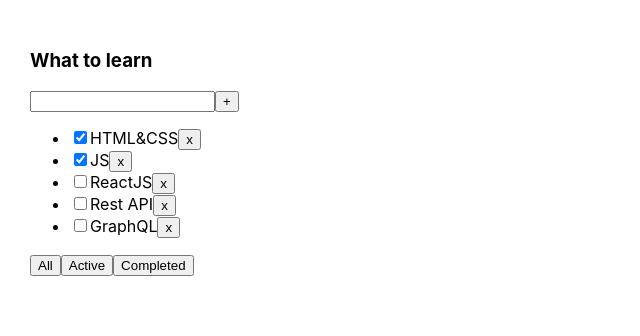
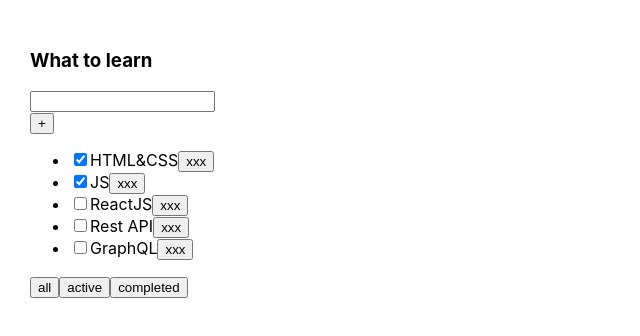
Before and after one commit to NickPaferov/todolist, a React (Create React App) app: page / in a window 1280 px wide. Shown: the top 336 px of the page, without its empty margins (0-640 px from the left). Built offline with nearby package versions, Linux system fonts and the light colour scheme.

Commit message:
step_3_additional

```diff
--- a/src/Todolist.tsx
+++ b/src/Todolist.tsx
@@ -1,5 +1,9 @@
 import React, {useState, ChangeEvent, KeyboardEvent} from 'react';
 import {FilterValuesType} from './App';
+import {Button} from "./components/Button";
+import FullInput from "./components/FullInput";
+import Input from "./components/Input";
+import NewButton from "./components/NewButton";
 
 export type TaskType = {
     id: string
@@ -13,36 +17,33 @@
     removeTask: (taskId: string) => void
     changeFilter: (value: FilterValuesType) => void
     addTask: (newTitle: string) => void
-}
+    }
 
 export function Todolist(props: PropsType) {
     let [newTitle, setNewTitle] = useState("")
+    console.log(newTitle)
 
-    const onChangeHandler = (event: ChangeEvent<HTMLInputElement>) => {
-        setNewTitle(event.currentTarget.value)
-    }
+    //
+    // const onChangeHandler = (event: ChangeEvent<HTMLInputElement>) => {
+    //     setNewTitle(event.currentTarget.value)
+    // }
 
-    const onClickAddTaskHandler = () => {
-        props.addTask(newTitle)
-        setNewTitle("")
-    }
+    // const onClickHandler = () => {
+    //     props.addTask(newTitle)
+    //     setNewTitle("")
+    // }
 
-    const onKeyPressAddTaskHandler = (event: KeyboardEvent<HTMLInputElement>) => {
-        if (event.key === "Enter") {
-            onClickAddTaskHandler()
-        }
-    }
+    // const onKeyPressHandler = (event: KeyboardEvent<HTMLInputElement>) => {
+    //     if (event.key === "Enter") {
+    //         onClickHandler()
+    //     }
+    // }
 
-    // const onClickAllHandler = () => {
-    //     props.changeFilter("all")
-    // }
-    // const onClickActiveHandler = () => {
-    //     props.changeFilter("active")
-    // }
-    // const onClickCompletedHandler = () => {
-    //     props.changeFilter("completed")
-    // }
-    const onClickFilterHandler = (value: FilterValuesType) => {
+    // const onClickAllHandler = ()=>{props.changeFilter("all")}
+    // const onClickActiveHandler = ()=>{props.changeFilter("active")}
+    // const onClickCompletedHandler = ()=>{props.changeFilter("completed")}
+
+    const onClickFilerHandler = (value: FilterValuesType) =>{
         props.changeFilter(value)
     }
 
@@ -50,35 +51,43 @@
         props.removeTask(tID)
     }
 
+    const callBackHandlerNewButton=()=>{
+        props.addTask(newTitle)
+            setNewTitle("")
+    }
+
     return <div>
         <h3>{props.title}</h3>
-        <div>
-            <input value={newTitle} onChange={onChangeHandler} onKeyPress={onKeyPressAddTaskHandler}/>
-            <button onClick={onClickAddTaskHandler}>+</button>
-        </div>
+        <Input newTitle={newTitle} setNewTitle={setNewTitle} addTask={props.addTask}/>
+        <NewButton name={"+"} callBack={callBackHandlerNewButton}/>
+        {/*<FullInput addTask={props.addTask}/>*/}
+        {/*<div>*/}
+        {/*    <input value={newTitle} onChange={onChangeHandler} onKeyPress={onKeyPressHandler}/>*/}
+        {/*    <button onClick={onClickHandler}>+</button>*/}
+        {/*</div>*/}
         <ul>
             {
                 props.tasks.map(t => {
-                    // const onClickRemoveTask=()=>{
-                    //     props.removeTask(t.id)
-                    // }
+
                     return (
                         <li key={t.id}>
                             <input type="checkbox" checked={t.isDone}/>
                             <span>{t.title}</span>
-                            <button onClick={()=>onClickRemoveTask(t.id)}>x</button>
-                            {/*<button onClick={() => {props.removeTask(t.id)}}>x</button>*/}
+                            {/*<button onClick={()=>onClickRemoveTask(t.id)}>x</button>*/}
+                            <Button name={"xxx"} callBack={()=>onClickRemoveTask(t.id)}/>
                         </li>)
                 })
             }
         </ul>
         <div>
-            <button onClick={() => onClickFilterHandler("all")}> All</button>
-            <button onClick={() => onClickFilterHandler("active")}> Active</button>
-            <button onClick={() => onClickFilterHandler("completed")}> Completed</button>
-            {/*<button onClick={onClickAllHandler}> All</button>*/}
-            {/*<button onClick={onClickActiveHandler}> Active</button>*/}
-            {/*<button onClick={onClickCompletedHandler}> Completed</button>*/}
+            {/*<button onClick={()=>onClickFilerHandler("all")}> All</button>*/}
+            {/*<button onClick={()=>onClickFilerHandler("active")}> Active</button>*/}
+            {/*<button onClick={()=>onClickFilerHandler("completed")}> Completed</button>*/}
+
+            <Button name={"all"} callBack={()=>onClickFilerHandler("all")}/>
+            <Button name={"active"} callBack={()=>onClickFilerHandler("active")}/>
+            <Button name={"completed"} callBack={()=>onClickFilerHandler("completed")}/>
+
         </div>
     </div>
 }
--- /dev/null
+++ b/src/components/Button.tsx
@@ -0,0 +1,15 @@
+import React from "react"
+
+type propsType = {
+    name: string,
+    callBack: () => void
+}
+
+export const Button = (props: propsType) => {
+    const onClickHandler = () => {
+        props.callBack()
+    }
+    return (
+        <button onClick={onClickHandler}>{props.name}</button>
+    )
+}
--- /dev/null
+++ b/src/components/FullInput.tsx
@@ -0,0 +1,32 @@
+import React, {ChangeEvent, KeyboardEvent, useState} from "react";
+
+type propsType={
+    addTask: (newTitle: string) => void
+}
+
+const FullInput=({addTask, ...props}: propsType)=>{
+    let [newTitle, setNewTitle] = useState("")
+
+    const onChangeHandler = (event: ChangeEvent<HTMLInputElement>) => {
+        setNewTitle(event.currentTarget.value)
+    }
+
+    const onKeyPressHandler = (event: KeyboardEvent<HTMLInputElement>) => {
+        if (event.key === "Enter") {
+            onClickHandler()
+        }
+    }
+
+    const onClickHandler = () => {
+        addTask(newTitle)
+        setNewTitle("")
+    }
+
+    return (
+        <div>
+            <input value={newTitle} onChange={onChangeHandler} onKeyPress={onKeyPressHandler}/>
+            <button onClick={onClickHandler}>+</button>
+        </div>    )
+}
+
+export default FullInput;
--- /dev/null
+++ b/src/components/Input.tsx
@@ -0,0 +1,24 @@
+import React, {useState, ChangeEvent, KeyboardEvent} from 'react';
+
+type propsType = {
+    newTitle: string,
+    setNewTitle: (newTitle: string) => void
+    addTask: (newTitle: string) => void}
+
+const Input = ({newTitle, setNewTitle, addTask, ...props}: propsType) => {
+    const onChangeHandler = (event: ChangeEvent<HTMLInputElement>) => {
+        setNewTitle(event.currentTarget.value)
+    }
+    const onKeyPressHandler = (event: KeyboardEvent<HTMLInputElement>) => {
+        if (event.key === "Enter") {
+            addTask(newTitle)
+            setNewTitle("")
+        }
+    }
+
+    return (
+        <input value={newTitle} onChange={onChangeHandler} onKeyPress={onKeyPressHandler}/>
+    )
+}
+
+export default Input;
--- /dev/null
+++ b/src/components/NewButton.tsx
@@ -0,0 +1,19 @@
+import React from "react";
+
+type propsType = {
+    name: string
+    callBack: () => void
+}
+
+const NewButton = ({name, callBack, ...props}: propsType) => {
+    const onClickHandler = () => {
+        callBack()
+    }
+    return (
+        <div>
+            <button onClick={onClickHandler}>{name}</button>
+        </div>
+    )
+}
+
+export default NewButton;
```
